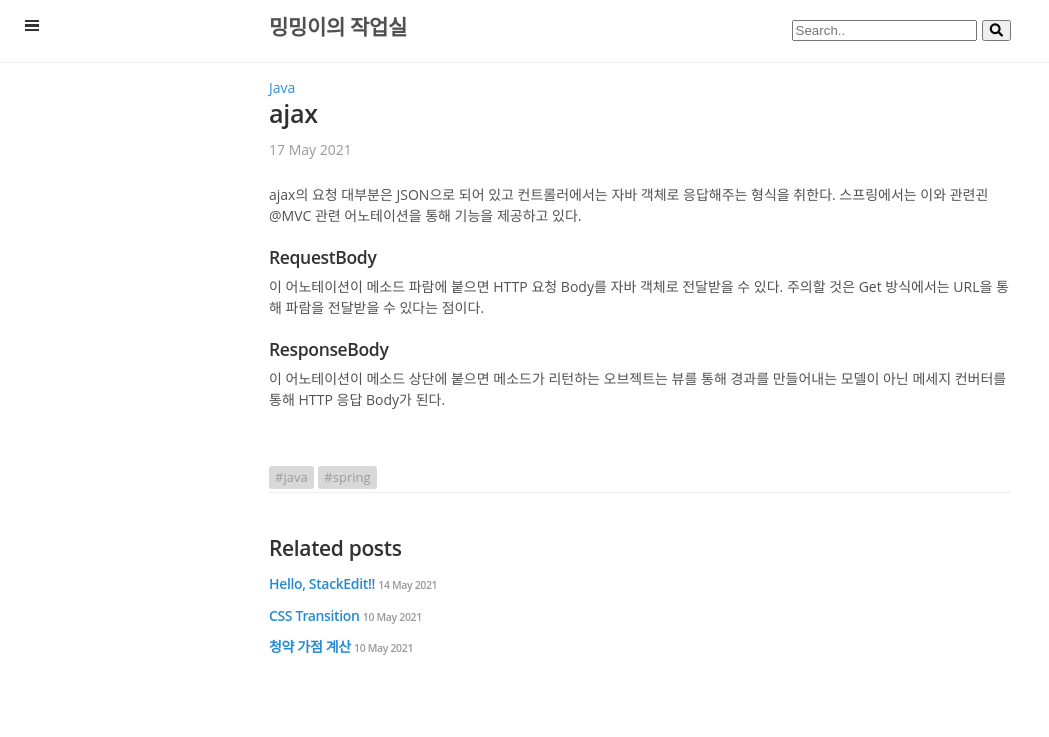
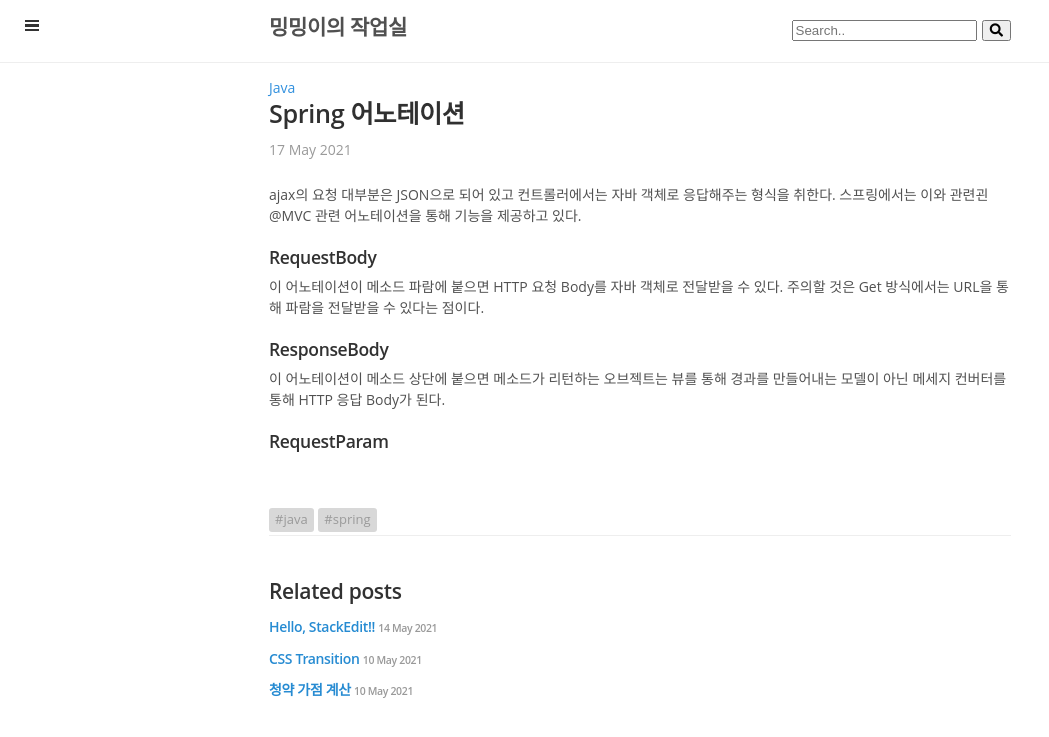
Before and after one commit to mingportal0/mingportal0.github.io, a Jekyll site: the page built from _posts/2021-05-17-ajax.md, in a window 1280 px wide. Shown: the top 737 px of the page, without its empty margins (0-1049 px from the left). Built offline with Jekyll 4.4.1, drawn with Linux system fonts in a browser that asks for light colours; nearby versions of some CDN libraries; comment, search, counter and statistics services are not loaded.

Commit message:
_posts/2021-05-17-ajax.md updated from https://stackedit.io/

```diff
--- a/_posts/2021-05-17-ajax.md
+++ b/_posts/2021-05-17-ajax.md
@@ -1,5 +1,5 @@
 ---
-title: "ajax"
+title: "Spring 어노테이션"
 layout: post
 date: 2021-05-17
 categories: java
@@ -15,6 +15,10 @@ ajax의 요청 대부분은 JSON으로 되어 있고 컨트롤러에서는 자
 
 ### ResponseBody
 이 어노테이션이 메소드 상단에 붙으면 메소드가 리턴하는 오브젝트는 뷰를 통해 경과를 만들어내는 모델이 아닌 메세지 컨버터를 통해 HTTP 응답 Body가 된다.
+
+### RequestParam
+
 <!--stackedit_data:
-eyJoaXN0b3J5IjpbNTEzMDMzNDI2LDEwNzc5Nzk5NTZdfQ==
+eyJoaXN0b3J5IjpbLTc5MzI0NTkxMiw1MTMwMzM0MjYsMTA3Nz
+k3OTk1Nl19
 -->
```
